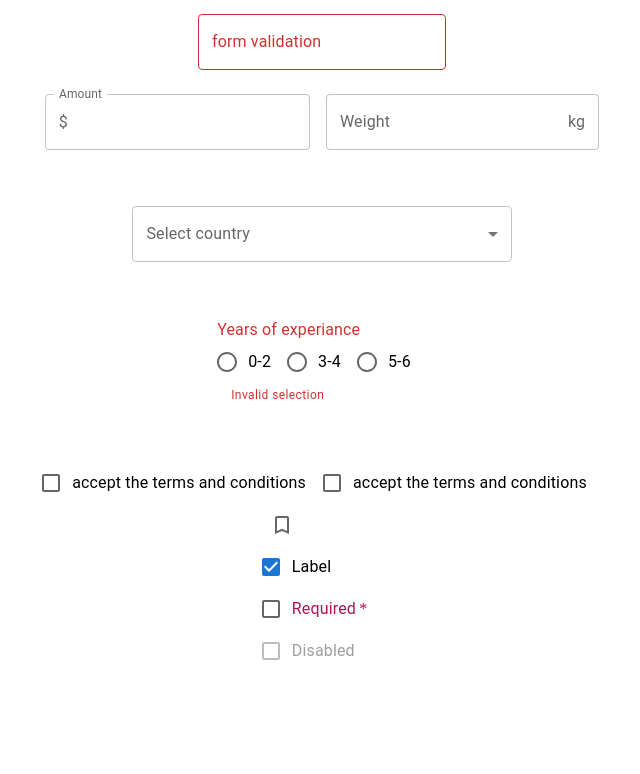
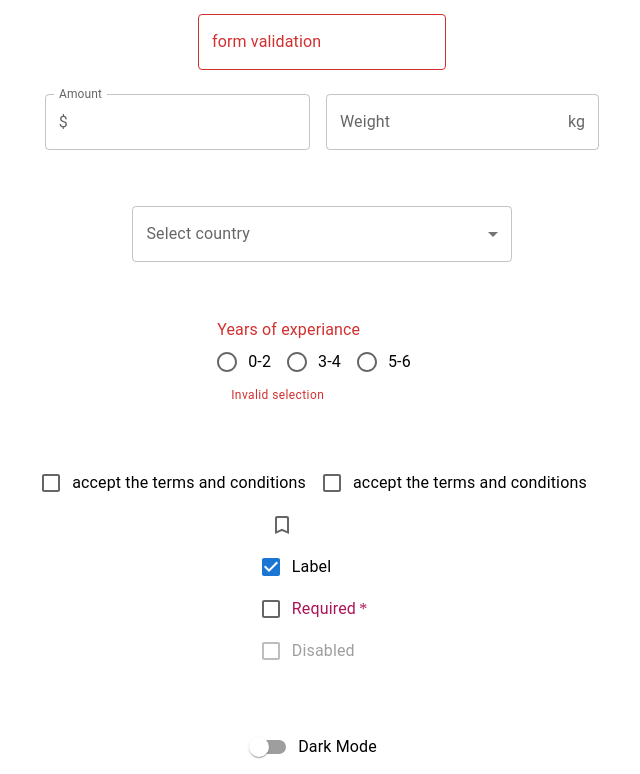
Before and after one commit to farooqpk/learnMUI, a React (Vite) app: page / in a window 1280 px wide. Shown: the part 2072-2846 px from the top of the page, without its empty margins (318-958 px from the left). Before the commit the page ends 2752 px from the top, so only its background shows below. Built offline with nearby package versions, Linux system fonts and the light colour scheme.

Commit message:
completed switch component

```diff
--- a/src/App.tsx
+++ b/src/App.tsx
@@ -5,6 +5,7 @@ import { TextFieldMUI } from "./components/textFieldMUI";
 import { SelectMUI } from "./components/selectMUI";
 import { RadioMUI } from "./components/radioMUI";
 import { CheckboxMUI } from "./components/checkboxMUI";
+import { SwichMUI } from "./components/swichMUI";
 
 function App() {
   return (
@@ -16,6 +17,7 @@ function App() {
         <SelectMUI />
         <RadioMUI />
         <CheckboxMUI />
+        <SwichMUI/>
       </Stack>
     </>
   );
--- /dev/null
+++ b/src/components/swichMUI.tsx
@@ -0,0 +1,22 @@
+import { Box, FormControlLabel, Switch } from "@mui/material";
+import { useState } from "react";
+
+export const SwichMUI = () => {
+  const [check, setCheck] = useState<boolean>(false);
+
+  return (
+    <Box display={"flex"} justifyContent={"center"}>
+      <FormControlLabel
+        label="Dark Mode"
+        control={
+          <Switch
+            checked={check}
+            onChange={(e) => {
+              setCheck(e.target.checked);
+            }}
+          />
+        }
+      />
+    </Box>
+  );
+};
```
